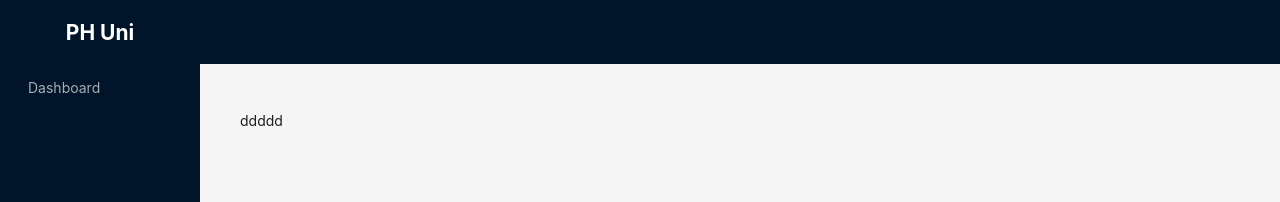
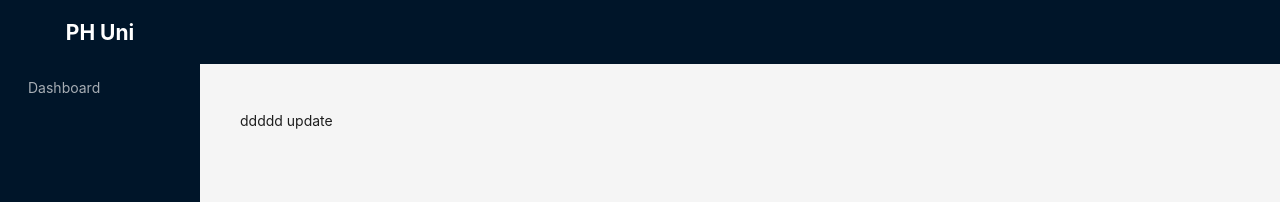
Before and after one commit to hridayroy19/ph-uni-clint, a React (Vite) app: page /student/offered-course in a window 1280 px wide. Shown: the top 202 px of the page. Built offline with nearby package versions, Linux system fonts and the light colour scheme.

Commit message:
Update OfferCourse.tsx

```diff
--- a/src/pages/student/OfferCourse.tsx
+++ b/src/pages/student/OfferCourse.tsx
@@ -3,7 +3,7 @@ import React from 'react';
 const OfferCourse = () => {
     return (
         <div>
-            ddddd
+            ddddd update
         </div>
     );
 };
```
